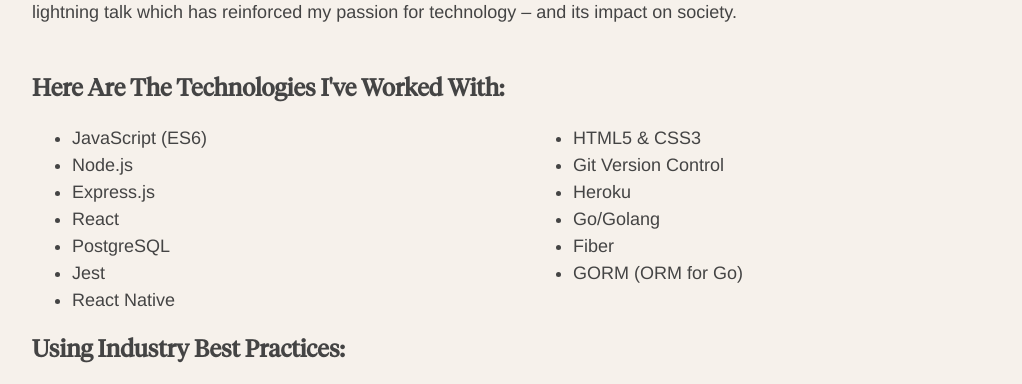
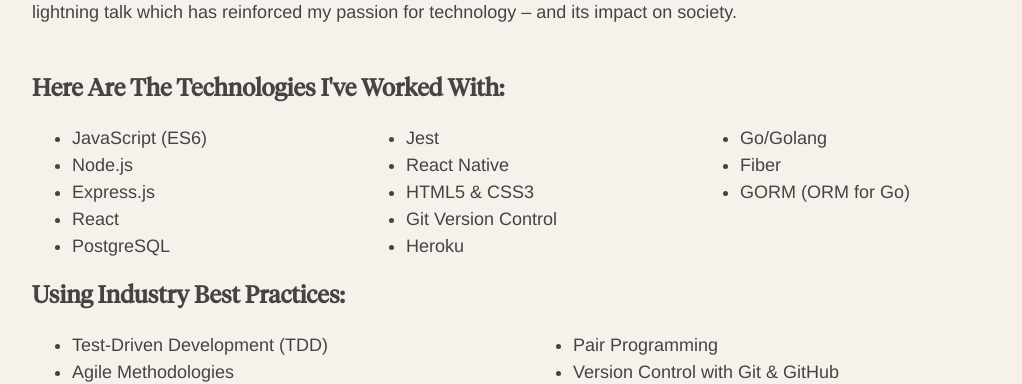
Before and after one commit to OneInfiniteLoops/Portfolio, a React (Create React App) app: page / in a window 1280 px wide. Shown: the part 1100-1484 px from the top of the page, without its empty margins (96-1118 px from the left). Built offline with nearby package versions, Linux system fonts and the light colour scheme.

Commit message:
Changes column count by 1 for tech-list (desktop)

```diff
--- a/src/App.css
+++ b/src/App.css
@@ -72,7 +72,7 @@ html {
   }
 
   #tech-list ul {
-    column-count: 2;
+    column-count: 3;
   }
 
   #practices-list ul {
```
